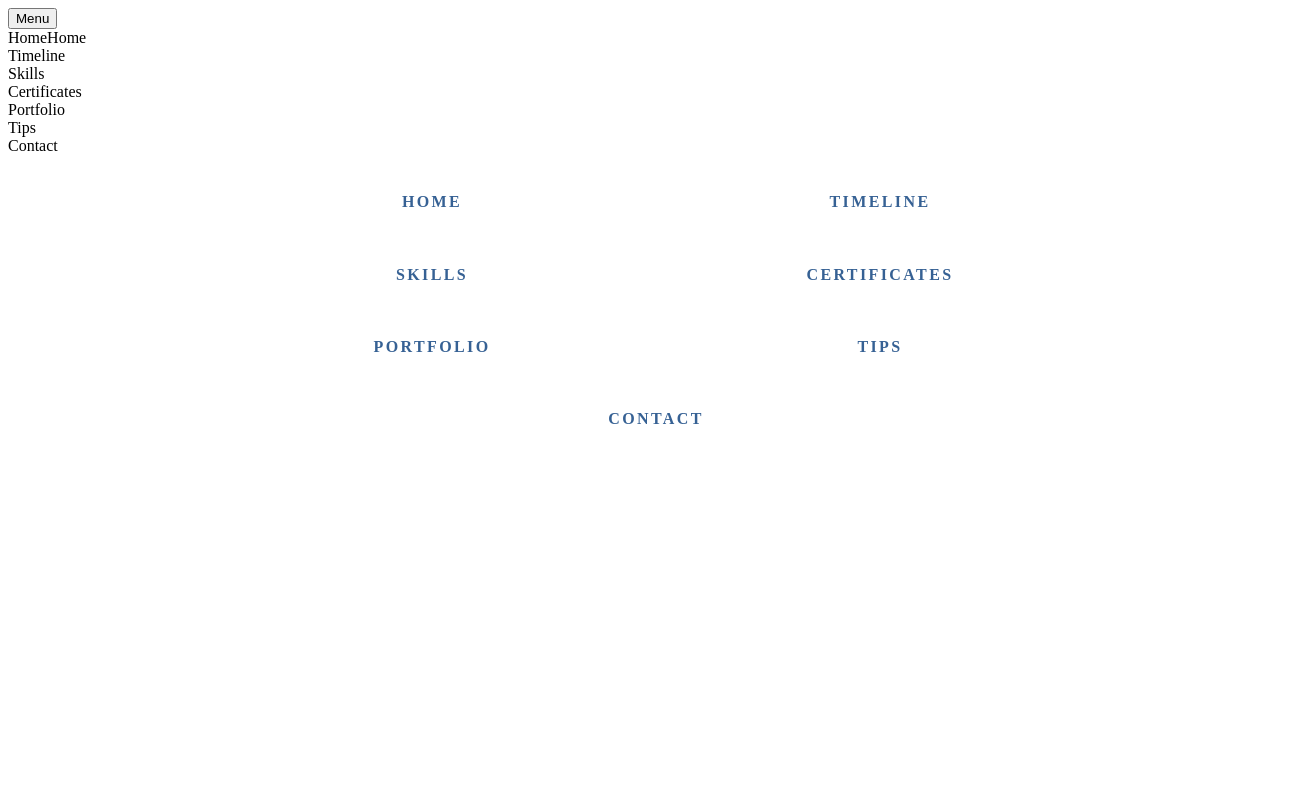
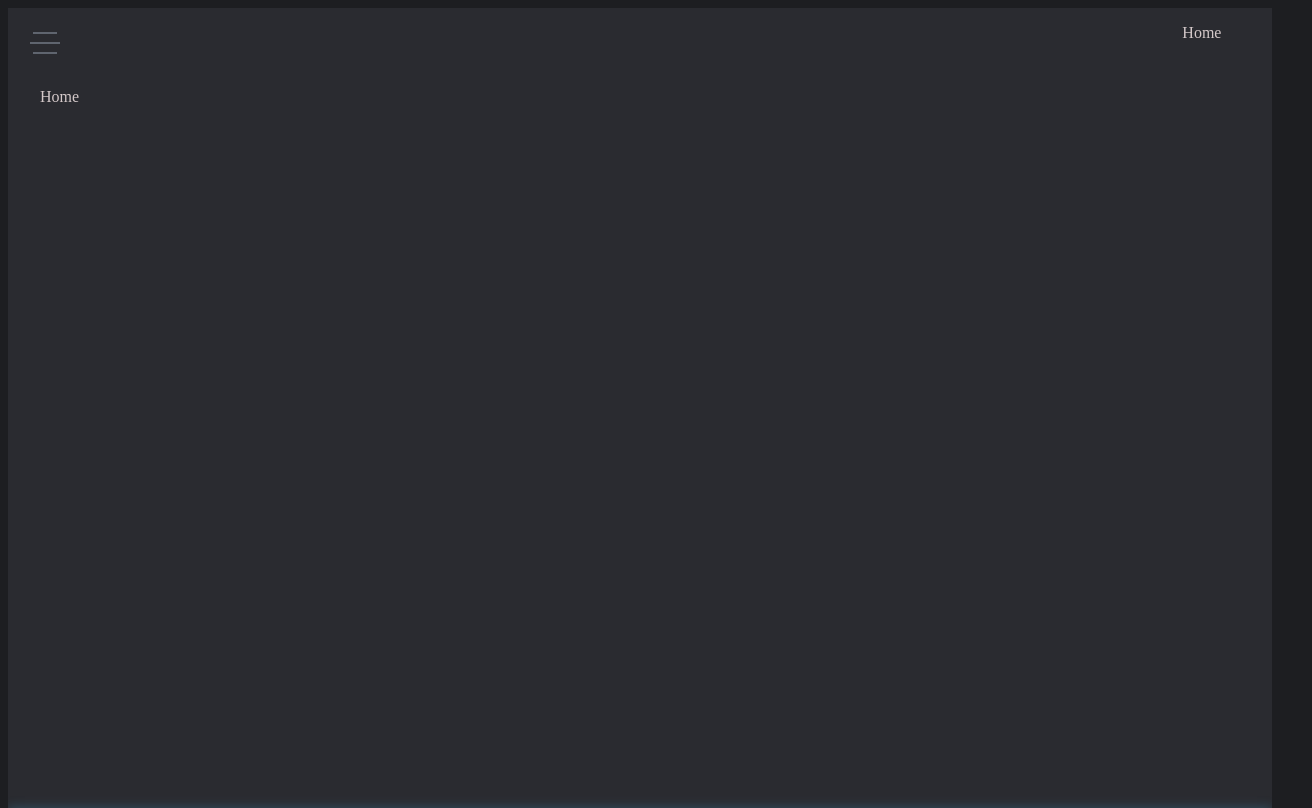
Before and after one commit to EmirDelicR/curriculum-v2, a React (Vite) app: page / in a window 1280 px wide. Shown: the whole page, 1312 px wide, since content can reach past the window. Built offline with nearby package versions, Linux system fonts and the light colour scheme.

Commit message:
Make App working

```diff
--- a/src/UI/App.tsx
+++ b/src/UI/App.tsx
@@ -1,6 +1,6 @@
-import LanguageSwitcher from '@components/languageSwitcher/LanguageSwitcher';
-import Navigation from '@elements/navigation/Navigation';
 import MainPage from '@pages/Main';
+
+import '@assets/css/app.scss';
 
 function App() {
   return (
--- /dev/null
+++ b/src/assets/css/app.scss
@@ -0,0 +1,3 @@
+@import 'utilities/index';
+@import 'settings/index';
+@import 'components/index';
--- a/src/assets/css/components/_certificates.scss
+++ b/src/assets/css/components/_certificates.scss
@@ -60,7 +60,7 @@
   }
 }
 
-@media screen and(max-width: 1024px) {
+@media screen and (max-width: 1024px) {
   .certificate-wrapper {
     flex-direction: column;
 
@@ -71,7 +71,7 @@
   }
 }
 
-@media screen and(max-width: 710px) {
+@media screen and (max-width: 710px) {
   .certificate-wrapper {
     .slide {
       background-position: center top;
@@ -79,7 +79,7 @@
   }
 }
 
-@media screen and(max-width: 500px) {
+@media screen and (max-width: 500px) {
   .certificate-wrapper {
     .slide {
       .content {
--- a/src/assets/css/components/_contact.scss
+++ b/src/assets/css/components/_contact.scss
@@ -55,7 +55,7 @@
   }
 }
 
-@media screen and(max-width: 900px) {
+@media screen and (max-width: 900px) {
   .contact-wrapper {
     .gmap-area {
       flex-direction: column;
@@ -75,7 +75,7 @@
   }
 }
 
-@media screen and(max-width: 650px) {
+@media screen and (max-width: 650px) {
   .contact-wrapper {
     .gmap-area {
       .gmap {
--- a/src/assets/css/components/_home.scss
+++ b/src/assets/css/components/_home.scss
@@ -68,13 +68,13 @@
       line-height: 28px;
 
       a {
-        @extend %all-links-extension;
+        @extend %all-links-extension !optional;
       }
     }
   }
 }
 
-@media screen and(max-width: 1050px) {
+@media screen and (max-width: 1050px) {
   .home-wrapper {
     font-size: $fs-16;
     .my-img {
@@ -84,7 +84,7 @@
   }
 }
 
-@media screen and(max-width: 750px) {
+@media screen and (max-width: 750px) {
   .home-wrapper {
     font-size: $fs-14;
     flex-direction: column;
@@ -106,7 +106,7 @@
   }
 }
 
-@media screen and(max-width: 550px) {
+@media screen and (max-width: 550px) {
   .home-wrapper {
     .my-img {
       min-height: 26vh;
--- a/src/assets/css/components/_timeline.scss
+++ b/src/assets/css/components/_timeline.scss
@@ -89,7 +89,7 @@
     }
   }
 
-  @media screen and(max-width: 890px) {
+  @media screen and (max-width: 890px) {
     .swiper-container {
       .swiper-wrapper {
         .swiper-slide {
@@ -101,7 +101,7 @@
     }
   }
 
-  @media screen and(max-width: 600px) {
+  @media screen and (max-width: 600px) {
     .swiper-container {
       .swiper-wrapper {
         .swiper-slide {
@@ -114,7 +114,7 @@
     }
   }
 
-  @media screen and(max-width: 450px) {
+  @media screen and (max-width: 450px) {
     .swiper-container {
       .swiper-wrapper {
         .swiper-slide {
--- a/src/assets/css/components/index.scss
+++ b/src/assets/css/components/index.scss
@@ -16,11 +16,11 @@ body {
 @import 'nav-bar';
 @import 'menu-button';
 @import 'main';
-@import 'pwa-install-button';
-@import 'timeline';
-@import 'skill';
+// @import 'pwa-install-button';
+// @import 'timeline';
+// @import 'skill';
 @import 'home';
-@import 'contact';
-@import 'certificates';
-@import 'tips';
-@import 'portfolio';
+// @import 'contact';
+// @import 'certificates';
+// @import 'tips';
+// @import 'portfolio';
```
Also changed, not shown: src/assets/css/components/_portfolio.scss (+5 -5 lines).
